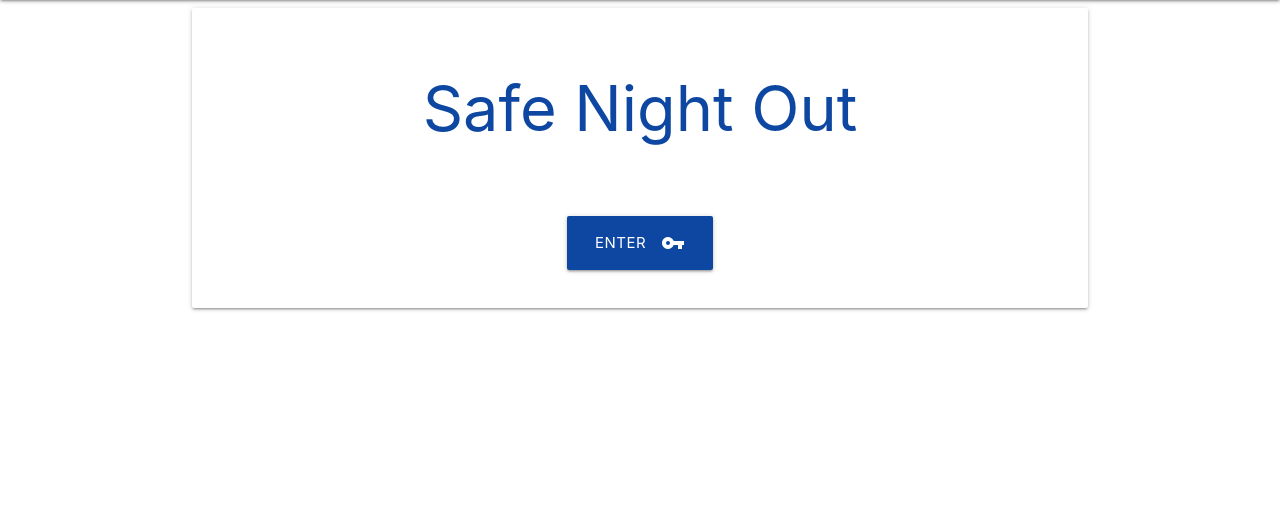
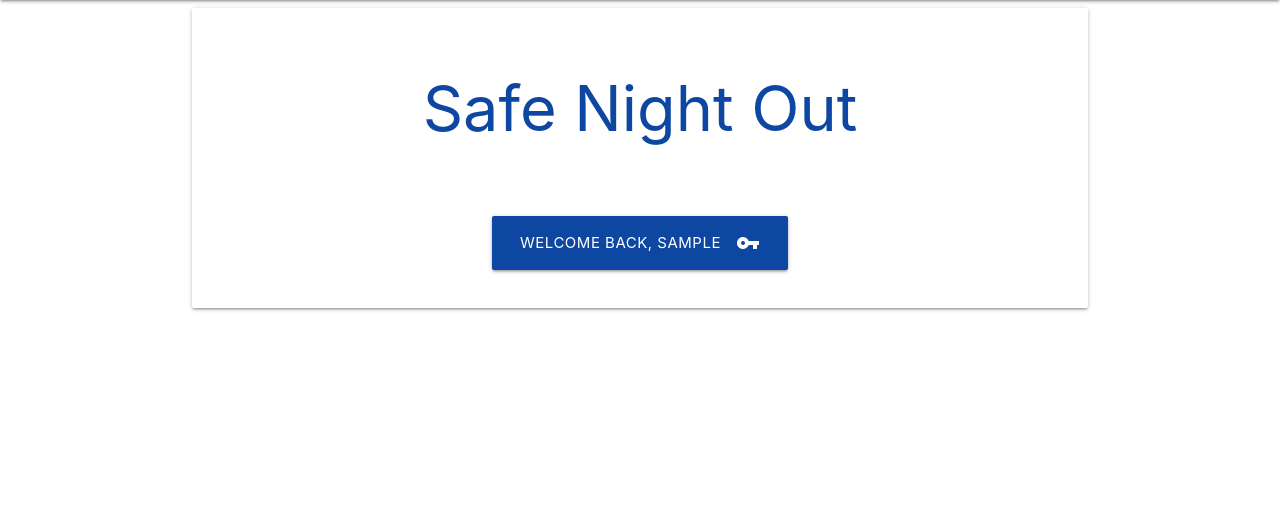
Before and after one commit to ssahussai/safe-night-out, a Django app: page / in a window 1280 px wide. Shown: the part 64-574 px from the top of the page. Run offline with Django 3.2, Linux system fonts and the light colour scheme; the visitor is signed in with stand-in values (Sample User, id 1).

Commit message:
add username to home.html

```diff
--- a/main_app/templates/home.html
+++ b/main_app/templates/home.html
@@ -7,7 +7,7 @@
         <div class = "card-content center">
             {% if user.is_authenticated %}
             <a href="/drinksessions" class='btn-large waves-effect waves-light blue darken-4' type='submit' name='action'><i
-                class="material-icons right">vpn_key</i>Enter</a>
+                class="material-icons right">vpn_key</i>Welcome back, {{ user.username }}</a>
                 {% else %}
             <button class='btn-large waves-effect activator waves-light' type='submit' name='action'><i
                 class="material-icons right">remove_red_eye</i>View Disclaimer to Create Account</button>
@@ -40,6 +40,8 @@
                 {% endif%}
             </div>
         </div>
+
 </div>
 
+
 {% endblock %}
--- a/main_app/views.py
+++ b/main_app/views.py
@@ -22,7 +22,8 @@ class DrinksessionDelete(DeleteView):
   success_url = '/drinksessions/'
 
 def home(request):
-    return render(request, 'home.html')
+    p = Profile.objects.all()
+    return render(request, 'home.html', {'profile':p})
 
 def signup(request):
   error_message = ''
```
